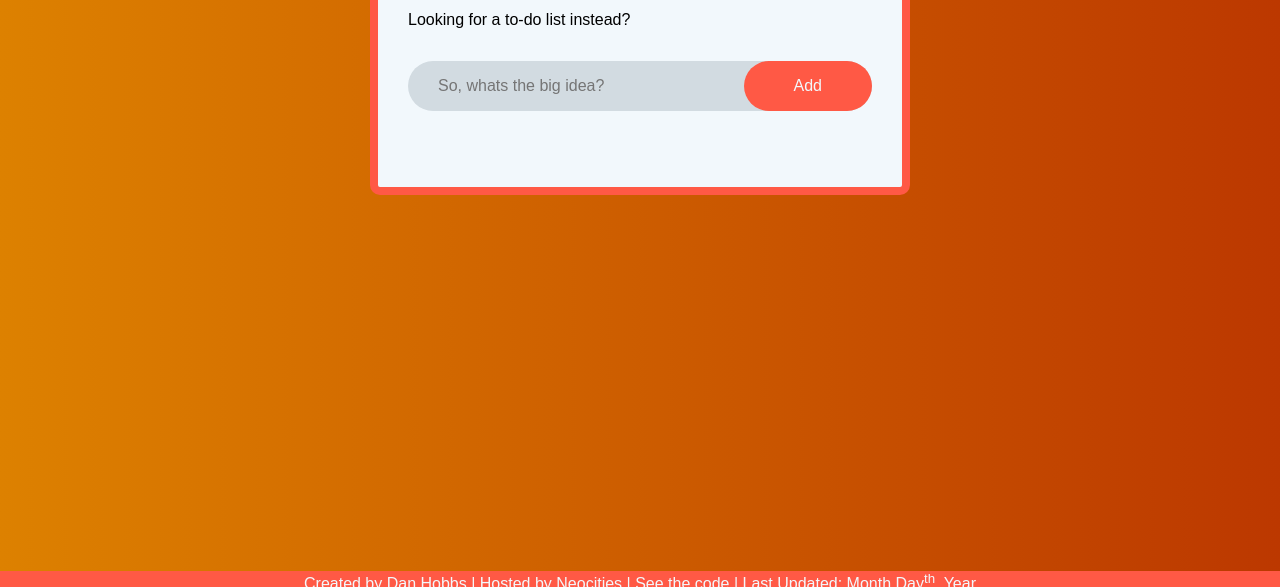
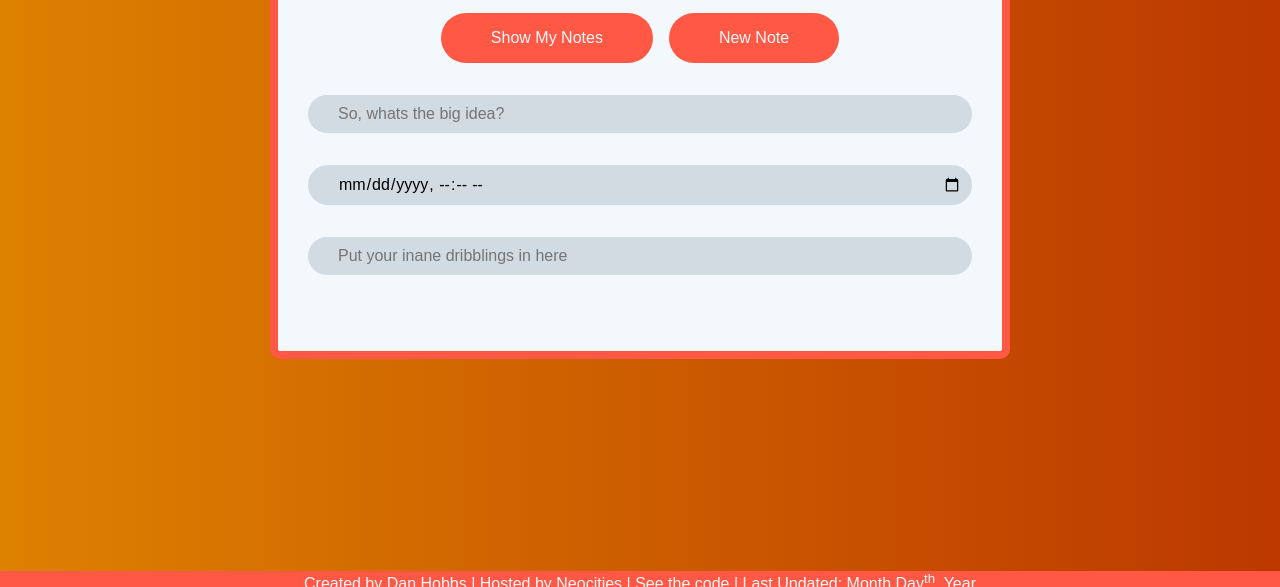
Before and after one commit to huudlum/Noted, a plain HTML site: page index.html in a window 1280 px wide. Shown: the part 213-800 px from the top of the page. Drawn offline with Linux system fonts and the light colour scheme.

Commit message:
Structure
Starting to build the basic structure of the app in HTML, styling in CSS as I go.
Basic building blocks of the app in JS

```diff
--- a/app.js
+++ b/app.js
@@ -0,0 +1,21 @@
+const titleBox = document.getElementById("titleBox")
+var save = document.getElementById("save")
+var notes =[]
+
+function newNote(){
+    if (titleBox.input.trim() === ''){
+        alert("Please enter your note title");
+    }
+    else {
+        let noteBody =document.createElement('noteBody');
+        saveData();
+    }
+
+function  showNotes(){
+        return;
+}
+
+function saveData(){
+        localStorage.setItem("data", noteBody.innerHTML);
+    }
+}
--- a/index.html
+++ b/index.html
@@ -12,18 +12,23 @@
 <body>
 <div class="container">
   <h2>Noted!</h2>
-  <p>A simple browser based notes tool</p>
-  <p id="promo"><a href="https://supertasty.neocities.org/Checkmate/">Looking for a to-do list instead?</a></></p>
-  <div class="row">
-    <input type="text" placeholder="So, whats the big idea?" id="inputBox">
-    <button onclick="newNote()" id="addNoteBtn">Add</button>
+  <p id="promo">A simple browser based notes tool <a href="https://supertasty.neocities.org/Checkmate/">
+    Looking for a to-do list instead?</a></p>
+  <div class="navBtn">
+    <button onclick="showNotes()">Show My Notes</button>
+    <button onclick="newNote()" id="addNoteBtn">New Note</button>
+  </div>
+  <div class="titleBox">
+    <input type="text" placeholder="So, whats the big idea?" id="titleBox">
+  </div>
+  <div class="noteTime">
+    <input type="datetime-local">
+  </div>
+  <div class="noteBody">
+    <input type="text" placeholder="Put your inane dribblings in here">
   </div>
 
-  <ul id="list-container">
-  </ul>
-
   <p id="save">Your notes are saved automatically in your browser</p>
-
 
 </div>
 
--- a/style.css
+++ b/style.css
@@ -16,7 +16,7 @@ body{
 
 .container{
   width: 100%;
-  max-width: 540px;
+  max-width: 740px;
   padding: 40px 30px 10px;
   margin: 100px auto 20px;
   background: var(--container-color);
@@ -33,10 +33,6 @@ body{
 
 .container p{
   margin-bottom: 1rem;
-}
-
-#promo{
-  margin-top: 0.5rem;
 }
 
 #promo a{
@@ -69,13 +65,42 @@ body{
   background: transparent;
 }
 
-.row{
+.titleBox{
   display: flex;
   align-items: center;
   justify-content: space-between;
   padding-left: 20px;
   margin-top: 2rem;
   background: #D2DBE1;
+  border-radius: 25px;
+}
+
+.noteBody{
+  display: flex;
+  align-items: center;
+  justify-content: space-between;
+  padding-left: 20px;
+  margin-top: 2rem;
+  background: #D2DBE1;
+  border-radius: 25px;
+}
+
+.noteTime{
+  display: flex;
+  align-items: center;
+  justify-content: space-between;
+  padding-left: 20px;
+  margin-top: 2rem;
+  background: #D2DBE1;
+  border-radius: 25px;
+}
+
+.navBtn{
+  align-items: center;
+  display: flex;
+  justify-content: center;
+  gap: 1em;
+  margin: 1em;
   border-radius: 25px;
 }
 
```
